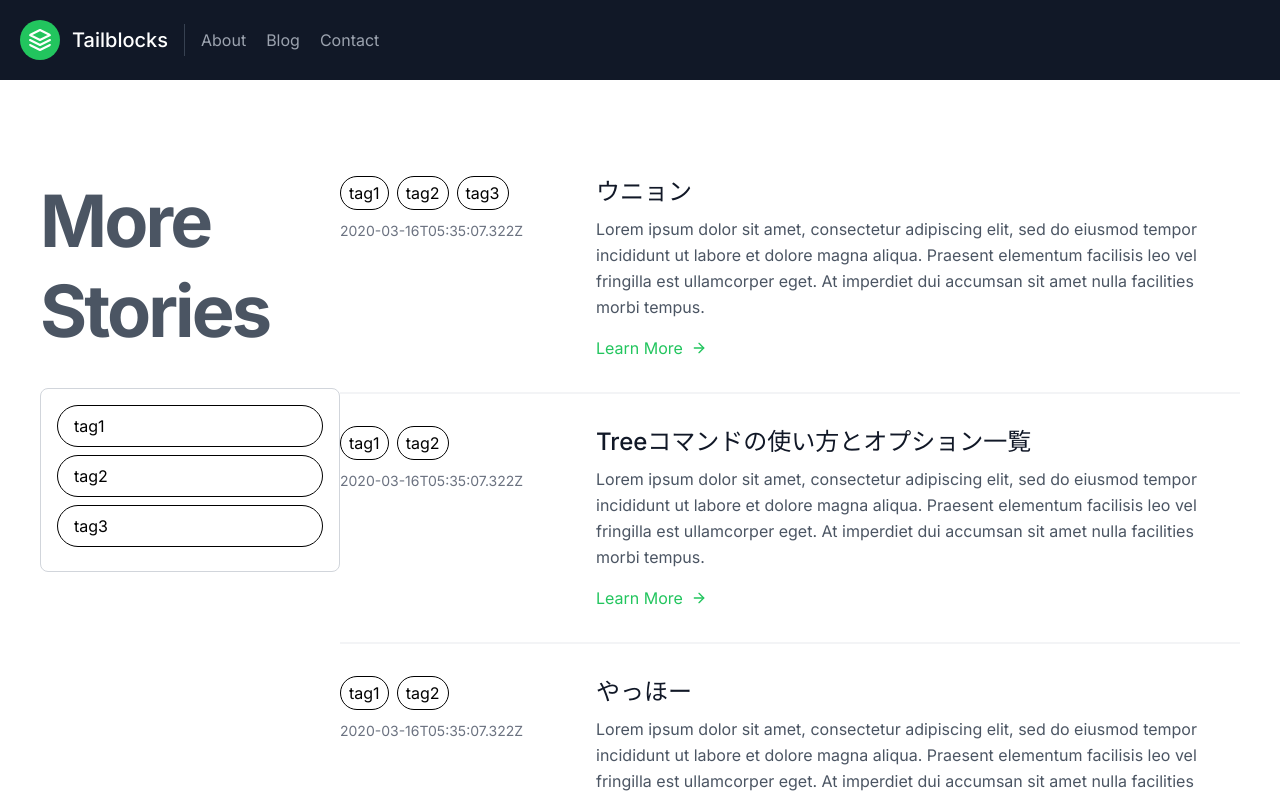
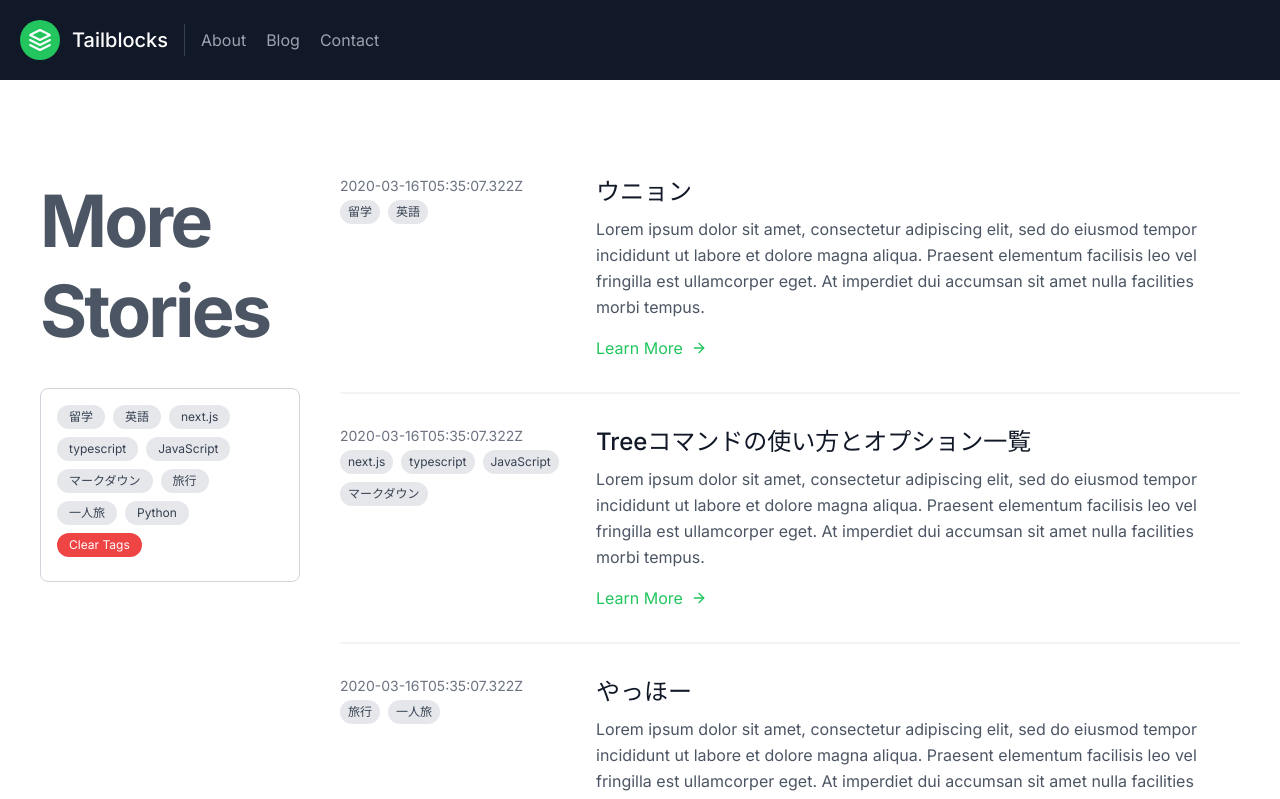
Before and after one commit to supiritasu/NextTech-Journal, a Next.js app: page /posts in a window 1280 px wide. Shown: the top 799 px of the page. Built offline with nearby package versions, Linux system fonts and the light colour scheme.

Commit message:
タグの修正

```diff
--- a/_posts/Tech-Journal.md
+++ b/_posts/Tech-Journal.md
@@ -11,7 +11,7 @@ ogImage:
 #  tags:
 #    - 'tag1'
 #    - 'tag2'
-tags: ['tag1','tag2','tag3']
+tags: ['留学','英語']
 ---
 
  ipsum dolor sit amet, consectetur adipiscing elit, sed do eiusmod tempor incididunt ut labore et dolore magna aliqua. Praesent elementum facilisis leo vel fringilla est ullamcorper eget. At imperdiet dui accumsan sit amet nulla facilities morbi tempus. Praesent elementum facilisis leo vel fringilla. Congue mauris rhoncus aenean vel. Egestas sed tempus urna et pharetra pharetra massa massa ultricies.
--- a/_posts/dynamic-routing.md
+++ b/_posts/dynamic-routing.md
@@ -11,7 +11,7 @@ ogImage:
 #  tags:
 #    - 'tag1'
 #    - 'tag2'
-tags: ['tag1','tag2']
+tags: ['next.js','typescript', 'JavaScript', 'マークダウン']
 ---
 
 Lorem ipsum dolor sit amet, consectetur adipiscing elit, sed do eiusmod tempor incididunt ut labore et dolore magna aliqua. Praesent elementum facilisis leo vel fringilla est ullamcorper eget. At imperdiet dui accumsan sit amet nulla facilities morbi tempus. Praesent elementum facilisis leo vel fringilla. Congue mauris rhoncus aenean vel. Egestas sed tempus urna et pharetra pharetra massa massa ultricies.
--- a/_posts/hello-world.md
+++ b/_posts/hello-world.md
@@ -10,7 +10,7 @@ ogImage:
   url: "/assets/blog/hello-world/cover.jpg"
 # tags:
 #   - 'tag1'
-tags: ['tag1','tag2']
+tags: ['旅行','一人旅']
 ---
 
  ipsum dolor sit amet, consectetur adipiscing elit, sed do eiusmod tempor incididunt ut labore et dolore magna aliqua. Praesent elementum facilisis leo vel fringilla est ullamcorper eget. At imperdiet dui accumsan sit amet nulla facilities morbi tempus. Praesent elementum facilisis leo vel fringilla. Congue mauris rhoncus aenean vel. Egestas sed tempus urna et pharetra pharetra massa massa ultricies.
--- a/_posts/preview.md
+++ b/_posts/preview.md
@@ -8,10 +8,7 @@ author:
   picture: "/assets/blog/authors/joe.jpeg"
 ogImage:
   url: "/assets/blog/preview/cover.jpg"
-tags: ['tag1','tag2']
-#  tags:
-#    - 'tag1'
-#    - 'tag2'
+tags: ['Python','JavaScript']
 ---
 
  ipsum dolor sit amet, consectetur adipiscing elit, sed do eiusmod tempor incididunt ut labore et dolore magna aliqua. Praesent elementum facilisis leo vel fringilla est ullamcorper eget. At imperdiet dui accumsan sit amet nulla facilities morbi tempus. Praesent elementum facilisis leo vel fringilla. Congue mauris rhoncus aenean vel. Egestas sed tempus urna et pharetra pharetra massa massa ultricies.
--- a/src/app/_components/bloglist.tsx
+++ b/src/app/_components/bloglist.tsx
@@ -1,4 +1,4 @@
-"use client"; // クライアントコンポーネントとして指定
+"use client";
 
 import React, { useState } from 'react';
 import { Post } from "@/interfaces/post";
@@ -10,14 +10,22 @@ type Props = {
 
 export function BlogList({ posts }: Props) {
 
-  const [selectedTag, setSelectedTag] = useState<string | null>(null);
+  const [selectedTags, setSelectedTags] = useState<string[]>([]);
 
   const handleTagClick = (tag: string) => {
-    setSelectedTag(tag === selectedTag ? null : tag);
+    setSelectedTags(prevSelectedTags =>
+      prevSelectedTags.includes(tag)
+        ? prevSelectedTags.filter(t => t !== tag)
+        : [...prevSelectedTags, tag]
+    );
   };
 
-  const filteredPosts = selectedTag
-    ? posts.filter(post => post.tags.includes(selectedTag))
+  const handleClearTags = () => {
+    setSelectedTags([]);
+  };
+
+  const filteredPosts = selectedTags.length > 0
+    ? posts.filter(post => selectedTags.some(tag => post.tags.includes(tag)))
     : posts;
 
   const uniqueTags = Array.from(new Set(posts.flatMap(post => post.tags)));
@@ -28,20 +36,28 @@ export function BlogList({ posts }: Props) {
         <aside className="w-full md:w-1/4 mb-8 md:mb-0">
           <div className="sticky top-0">
             <h2 className="mb-8 text-5xl md:text-7xl font-bold tracking-tighter leading-tight">
-              More Stories
+              More<br />Stories
             </h2>
-            <div className="mb-8 p-4 border border-gray-300 rounded-lg">
+            <div className="mr-10 mb-8 p-4 border border-gray-300 rounded-lg">
+              <div className="flex flex-wrap">
                 {uniqueTags.map(tag => (
                   <button
                     key={tag}
                     onClick={() => handleTagClick(tag)}
-                  className={`block w-full text-left mb-2 px-4 py-2 rounded-full ${
-                    selectedTag === tag ? 'bg-black text-white' : 'bg-white text-black border border-black'
+                    className={`text-xs mb-2 mr-2 px-3 py-1 rounded-full ${
+                      selectedTags.includes(tag) ? 'bg-gray-800 text-white' : 'bg-gray-200 text-gray-700'
                     }`}
                   >
                     {tag}
                   </button>
                 ))}
+                <button
+                  onClick={handleClearTags}
+                  className="text-xs mb-2 mr-2 px-3 py-1 rounded-full bg-red-500 text-white"
+                >
+                  Clear Tags
+                </button>
+              </div>
             </div>
           </div>
         </aside>
@@ -49,25 +65,27 @@ export function BlogList({ posts }: Props) {
           <div className="-my-8 divide-y-2 divide-gray-100">
             {filteredPosts.map((post) => (
               <div key={post.slug} className="py-8 flex flex-wrap md:flex-nowrap">
-                <aside className="w-full md:w-64 md:mb-0 mb-6 flex-shrink-0 flex flex-col hidden md:block">
-                  <div className="flex flex-wrap">
+                <div className="md:w-64 md:mb-0 mb-6 flex-shrink-0 flex flex-col">
+                  <span className="text-sm text-gray-500">{post.date}</span>
+                  <div className="flex flex-wrap mt-1">
                     {post.tags.map(tag => (
-                      <span key={tag} className="bg-white text-black border border-black px-2 py-1 rounded-full mr-2 mb-2">
+                      <span key={tag} className="text-xs bg-gray-200 text-gray-700 px-2 py-1 rounded-full mr-2 mb-2">
                         {tag}
                       </span>
                     ))}
                   </div>
-                  <span className="mt-1 text-gray-500 text-sm">{post.date}</span>
-                </aside>
+                </div>
                 <div className="md:flex-grow">
                   <h2 className="text-2xl font-medium text-gray-900 title-font mb-2">{post.title}</h2>
                   <p className="leading-relaxed">{post.excerpt}</p>
-                  <Link href={`/posts/${post.slug}`} className="text-green-500 inline-flex items-center mt-4">
+                  <Link href={`/posts/${post.slug}`}>
+                    <span className="text-green-500 inline-flex items-center mt-4">
                       Learn More
                       <svg className="w-4 h-4 ml-2" viewBox="0 0 24 24" stroke="currentColor" strokeWidth="2" fill="none" strokeLinecap="round" strokeLinejoin="round">
                         <path d="M5 12h14"></path>
                         <path d="M12 5l7 7-7 7"></path>
                       </svg>
+                    </span>
                   </Link>
                 </div>
               </div>
```
Lines whose indentation alone changed are shown as unchanged.
